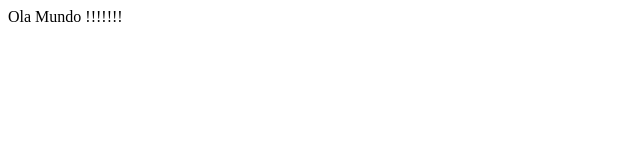
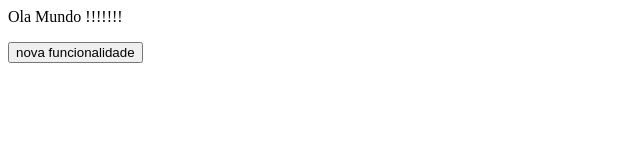
Before and after one commit to JuniorCodig/Minicurso-ProjetoWeb, a plain HTML site: page index.html in a window 1280 px wide. Shown: the whole page, without its empty margins (0-640 px from the left). Drawn offline with Linux system fonts and the light colour scheme.

Commit message:
uma nova funcionalidade

```diff
--- a/index.html
+++ b/index.html
@@ -7,6 +7,7 @@
 
 <body>
 	<p>Ola Mundo !!!!!!!</p>
+	<button> nova funcionalidade </button>
 </body>
 
 </html>
```
